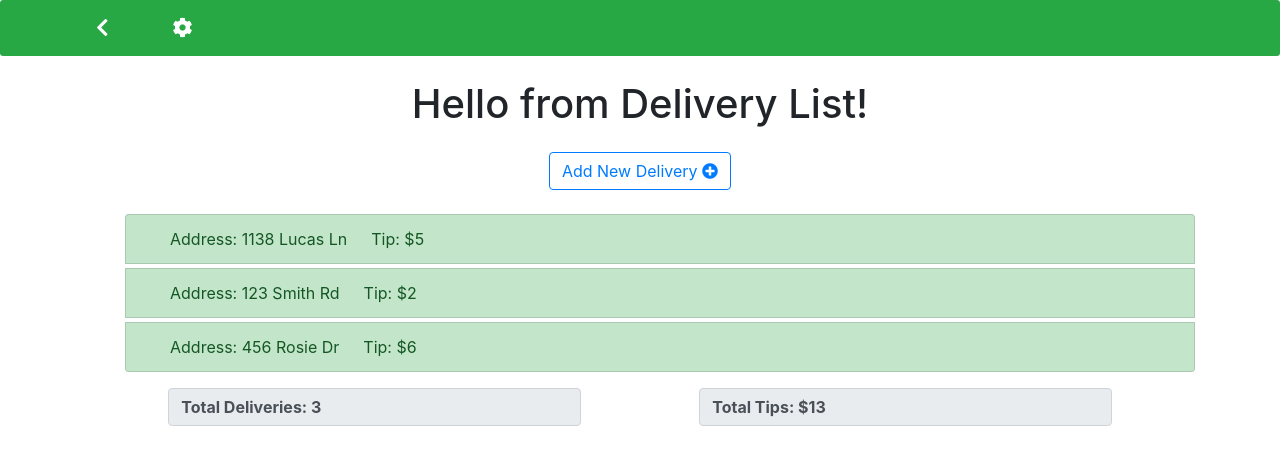
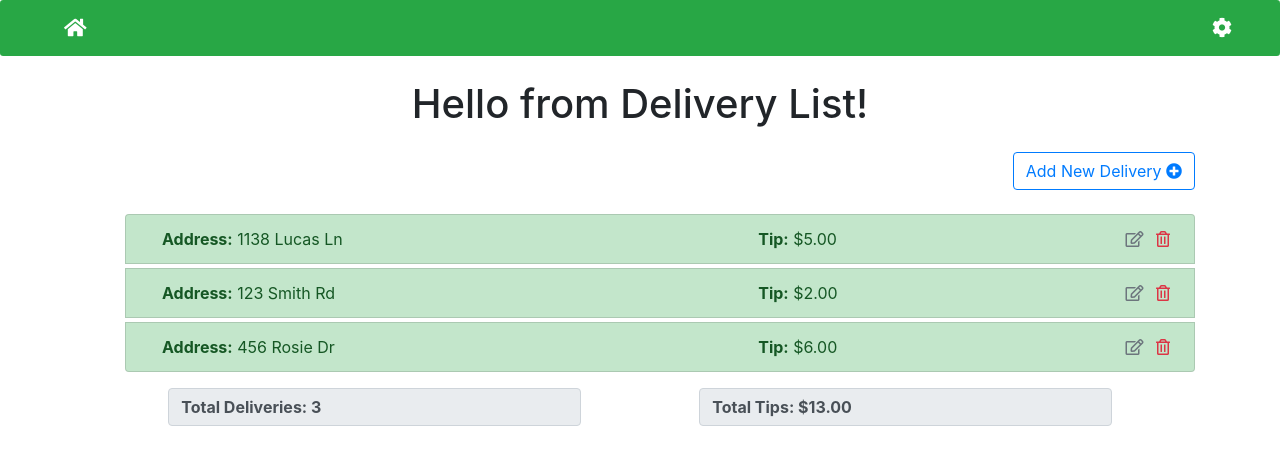
Before and after one commit to bondtiffanym/delivery-tip-tracker, a React (Create React App) app: page / in a window 1280 px wide. Shown: the top 464 px of the page. Built offline with nearby package versions, Linux system fonts and the light colour scheme.

Commit message:
Handled form submit and created Totals component

```diff
--- a/src/Context.js
+++ b/src/Context.js
@@ -1,4 +1,5 @@
 import React, { createContext, Component } from 'react';
+import { withRouter } from 'react-router-dom';
 import uuid from 'uuid';
 
 export const DeliveryContext = createContext();
@@ -19,12 +20,16 @@ class DeliveryContextProvider extends Component {
             id: uuid.v4(),
             tip: 6.00
         }
-    ],
+        ],
         totalTips: 13.00,
      };
 
      addDelivery = (address, tip) => {
         //creates a new object that will be added to array of deliveries
+        if (address !== "" ) {
+            if (tip === "") {
+                tip = 0;
+            }
         const newDelivery = {
             address,
             id: uuid.v4(),
@@ -33,29 +38,29 @@ class DeliveryContextProvider extends Component {
         const newTip = (this.state.totalTips + parseFloat(tip));
 
         this.setState({deliveries: [...this.state.deliveries, newDelivery], totalTips:newTip});
+        this.props.history.push('/');
 
-     }
+        } else {
+       alert('please fill out forms below');
+        }
 
-     addTipTotals = () => {
-         let total = 0;
-         this.state.deliveries.map(delivery => (total += delivery.tip));
-         this.setState(() => {
-             return {
-                 totalTips: total
-             }
-         })
+    }
 
-     }
 
+
+     handleSubmit = event => {
+         event.preventDefault();
+        }
 
     render() {
         return (
             <DeliveryContext.Provider value={{...this.state, addDelivery:this.addDelivery,
-            addTipTotals:this.addTipTotals}}>
+            addTipTotals:this.addTipTotals,
+            handleSubmit:this.handleSubmit}}>
                 {this.props.children}
             </DeliveryContext.Provider>
          );
     }
 }
 
-export default DeliveryContextProvider;
+export default withRouter(DeliveryContextProvider);
--- a/src/components/AddDelivery.js
+++ b/src/components/AddDelivery.js
@@ -1,41 +1,54 @@
 import React, { useState, useContext } from 'react';
-import { Link } from 'react-router-dom';
 import { DeliveryContext } from '../Context';
 
 export default function AddDelivery() {
-    const {addDelivery} = useContext(DeliveryContext);
+    const { addDelivery, handleSubmit } = useContext(DeliveryContext);
     const [address, setAddress] = useState("");
     const [tip, setTip] = useState("");
 
 
     return (
+
         <div className="container container-fluid mx-auto my-4">
+
             <div className="card mx-auto w-lg-50">
                 <h1 className="text-center card-title my-4">Add A New Delivery</h1>
                 <div className="card-body text-center shadow">
-                    <form>
+                    <form onSubmit={handleSubmit}>
 
                             <div className="form-group row">
-                                <label for="address" className="col-sm-2 col-form-label">Address</label>
+                                <label className="col-sm-2 col-form-label">Address</label>
                                 <div className="col-sm-10">
-                                    <input type="text" className="form-control" id="address" placeholder="123 Smith Ln" value={address} onChange={e => setAddress(e.target.value)} className="form-control" />
+                                    <input type="text"
+                                    className="form-control"
+                                    id="address"
+                                    placeholder="123 Smith Ln"
+                                    value={address}
+                                    onChange={e => setAddress(e.target.value)}
+                                    className="form-control" />
                                 </div>
                             </div>
                             <div className="form-group row">
-                                <label for="tip" className="col-sm-2 col-form-label">Tip $</label>
+                                <label className="col-sm-2 col-form-label">Tip $</label>
                                 <div className="col-sm-10">
-                                <input type="number" id="tip" placeholder="3.50" value={tip} onChange={e => setTip(e.target.value)} className="form-control" />
+                                <input type="number"
+                                id="tip"
+                                placeholder="3.50"
+                                value={tip}
+                                onChange={e => setTip(e.target.value)}
+                                className="form-control" />
                                 </div>
 
                             </div>
-                            <Link to="/">
-                                <button className="btn btn-outline-dark mx-auto"
-                                onClick={() => {
-                                addDelivery(address, tip);
-                                setAddress("");
-                                setTip("");
-                                }}>Add Delivery</button>
-                            </Link>
+                                <div>
+                                    <button type="submit"
+                                    onClick={() => {
+                                        addDelivery(address, tip);
+                                        setAddress("");
+                                        setTip("");
+                                         }}
+                                    className="btn btn-outline-dark mx-auto">Add Delivery</button>
+                                </div>
 
                     </form>
 
--- a/src/components/Deliveries.js
+++ b/src/components/Deliveries.js
@@ -5,9 +5,10 @@ export default function Deliveries({delivery}) {
 
     return (
         <li className="list-group-item list-group-item-action list-group-item-success my-1">
-            <div>
-                <span className="mx-4">Address: {address}</span>
-                <span>Tip: ${tip}</span>
+            <div className="d-flex justify-content-between">
+                <span className="ml-3 w-50"><b>Address:</b> {address}</span>
+                <span className="mr-4 w-25"><b>Tip:</b> ${parseFloat(tip).toFixed(2)}</span>
+                <span><i className="far fa-edit text-muted mx-1"></i>   <i className="far fa-trash-alt text-danger mx-1"></i></span>
             </div>
         </li>
     )
--- a/src/components/DeliveryList.js
+++ b/src/components/DeliveryList.js
@@ -1,18 +1,19 @@
 import React, { useContext } from 'react';
 import { Link } from 'react-router-dom';
 import Deliveries from './Deliveries';
+import Totals from './Totals';
 import { DeliveryContext } from '../Context';
 
 export default function DeliveryList() {
-   const {deliveries, totalTips} = useContext(DeliveryContext);
+   const { deliveries } = useContext(DeliveryContext);
 
     return (
 
         <div className="container container-fluid mx-auto">
            <h1 className="text-center my-4">Hello from Delivery List!</h1>
 
-            <div className="text-center my-4">
-            <Link to="/add" className="text-center font-weight-bold">
+            <div className="text-right my-4">
+            <Link to="/add" className="font-weight-bold">
                 <button className="btn btn-outline-primary text-center">Add New Delivery <i className="fas fa-plus-circle"></i>
                 </button>
             </Link>
@@ -23,14 +24,7 @@ export default function DeliveryList() {
                     return <Deliveries key={delivery.id} delivery={delivery} />
                 })}
             </ul>
-            <div className="row mx-4">
-                <div className="col-5 mx-auto">
-                    <span className="font-weight-bold input-group-text">Total Deliveries: {deliveries.length}</span>
-                </div>
-                <div className="col-5 mx-auto">
-                    <span className="font-weight-bold input-group-text">Total Tips: ${totalTips}</span>
-                </div>
-            </div>
+            <Totals />
 
         </div>
     )
--- a/src/components/Navbar.js
+++ b/src/components/Navbar.js
@@ -3,14 +3,15 @@ import { Link } from 'react-router-dom';
 
 export default function Navbar() {
     return (
-        <nav className="navbar bg-success navbar-expand-sm rounded-sm navbar-dark px-sm-5">
-            <ul className="navbar-nav align-items-center">
-                <li className="nav-item ml-5">
+        <nav className="navbar bg-success d-lg-flex justify-content-between w-100 navbar-expand-sm rounded-sm navbar-dark px-sm-5">
+
+            <ul className="navbar-nav d-lg-flex w-100 justify-content-between">
+                <li className="nav-item ml-3">
                     <Link to="/">
-                        <i className="fas fa-chevron-left navbar-brand text-white" />
+                        <i className="fas fa-home navbar-brand text-white" />
                     </Link>
                 </li>
-                <li className="nav-item ml-5">
+                <li className="nav-item">
                     <Link to="/settings">
                         <i className="fas fa-cog navbar-brand mr-auto"></i>
                     </Link>
--- /dev/null
+++ b/src/components/Totals.js
@@ -0,0 +1,16 @@
+import React, { useContext } from 'react';
+import { DeliveryContext } from '../Context';
+
+export default function Totals() {
+    const {totalTips, deliveries} = useContext(DeliveryContext);
+    return (
+        <div className="row mx-4">
+                <div className="col-5 mx-auto">
+                    <span className="font-weight-bold input-group-text">Total Deliveries: {deliveries.length}</span>
+                </div>
+                <div className="col-5 mx-auto">
+                    <span className="font-weight-bold input-group-text">Total Tips: ${parseFloat(totalTips).toFixed(2)}</span>
+                </div>
+            </div>
+    )
+}
```
Also changed, not shown: src/components/Alert.js (added, +9 -0 lines).
